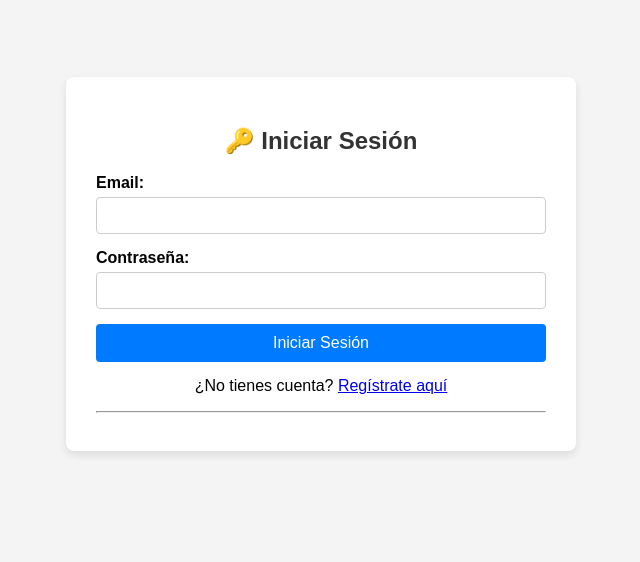
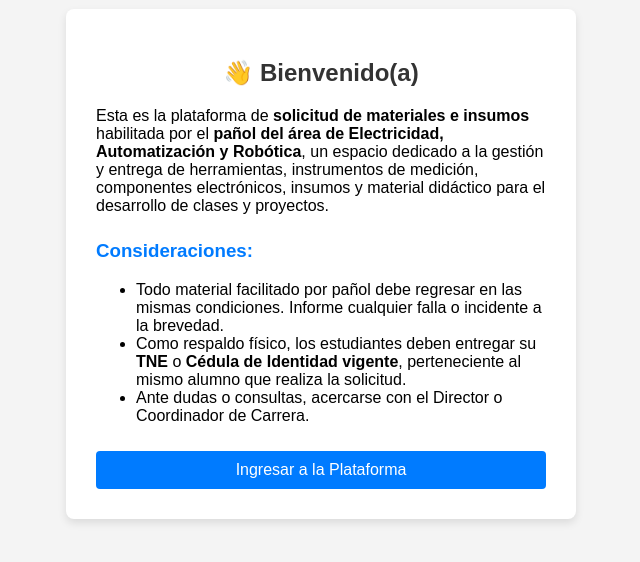
Before and after one commit to Alby-On/Pa-ol-V2, a plain HTML site: page index.html in a window 1280 px wide. Shown: the part 136-698 px from the top of the page, without its empty margins (319-959 px from the left). Drawn offline with Linux system fonts and the light colour scheme.

Commit message:
Update index.html

```diff
--- a/index.html
+++ b/index.html
@@ -7,8 +7,16 @@
     <style>
         /* Estilos básicos para que se vea ordenado */
         body { font-family: Arial, sans-serif; background-color: #f4f4f4; display: flex; justify-content: center; align-items: center; min-height: 100vh; margin: 0; }
-        .container { background: white; padding: 30px; border-radius: 8px; box-shadow: 0 4px 8px rgba(0, 0, 0, 0.1); width: 100%; max-width: 450px; }
+        .container {
+            background: white;
+            padding: 30px;
+            border-radius: 8px;
+            box-shadow: 0 4px 8px rgba(0, 0, 0, 0.1);
+            width: 100%;
+            max-width: 450px;
+        }
         h2 { text-align: center; color: #333; }
+        h3 { color: #007bff; margin-top: 25px; }
         label { display: block; margin-bottom: 5px; font-weight: bold; }
         input[type="text"], input[type="tel"], input[type="email"], input[type="password"], select {
             width: 100%;
@@ -16,7 +24,7 @@
             margin-bottom: 15px;
             border: 1px solid #ccc;
             border-radius: 4px;
-            box-sizing: border-box; /* Incluye padding y borde en el ancho total */
+            box-sizing: border-box;
         }
         button {
             width: 100%;
@@ -27,15 +35,39 @@
             border-radius: 4px;
             cursor: pointer;
             font-size: 16px;
+            margin-top: 10px; /* Separación para botones */
         }
         button:hover { background-color: #0056b3; }
         .toggle-link { text-align: center; margin-top: 15px; }
-        .hidden { display: none; }
+        .hidden { display: none !important; } /* Usamos !important para asegurar que oculte */
     </style>
 </head>
 <body>
 
 <div class="container">
+
+    <div id="welcome-view">
+        <h2>👋 Bienvenido(a)</h2>
+        <p>
+            Esta es la plataforma de <b>solicitud de materiales e insumos</b> habilitada por
+            el <b>pañol del área de Electricidad, Automatización y Robótica</b>, un espacio dedicado
+            a la gestión y entrega de herramientas, instrumentos de medición, componentes electrónicos,
+            insumos y material didáctico para el desarrollo de clases y proyectos.
+        </p>
+
+        <h3>Consideraciones:</h3>
+        <ul>
+            <li>Todo material facilitado por pañol debe regresar en las mismas condiciones.
+                Informe cualquier falla o incidente a la brevedad.</li>
+            <li>Como respaldo físico, los estudiantes deben entregar su <b>TNE</b> o
+                <b>Cédula de Identidad vigente</b>, perteneciente al mismo alumno que realiza la solicitud.</li>
+            <li>Ante dudas o consultas, acercarse con el Director o Coordinador de Carrera.</li>
+        </ul>
+
+        <button onclick="showLoginRegister()">Ingresar a la Plataforma</button>
+    </div>
+
+    <div id="auth-container" class="hidden">
 
         <div id="login-view">
             <h2>🔑 Iniciar Sesión</h2>
@@ -97,10 +129,17 @@
                 <a href="#" onclick="showLogin()">Iniciar Sesión</a>
             </p>
         </div>
-
-</div>
+    </div> </div>
 
 <script>
+    // Muestra el Login/Registro y oculta la Bienvenida
+    function showLoginRegister() {
+        document.getElementById('welcome-view').classList.add('hidden');
+        document.getElementById('auth-container').classList.remove('hidden');
+        // Aseguramos que solo se vea el Login al entrar
+        showLogin();
+    }
+
     // Función para mostrar el formulario de Registro
     function showRegister() {
         document.getElementById('login-view').classList.add('hidden');
```
Lines whose indentation alone changed are shown as unchanged.
